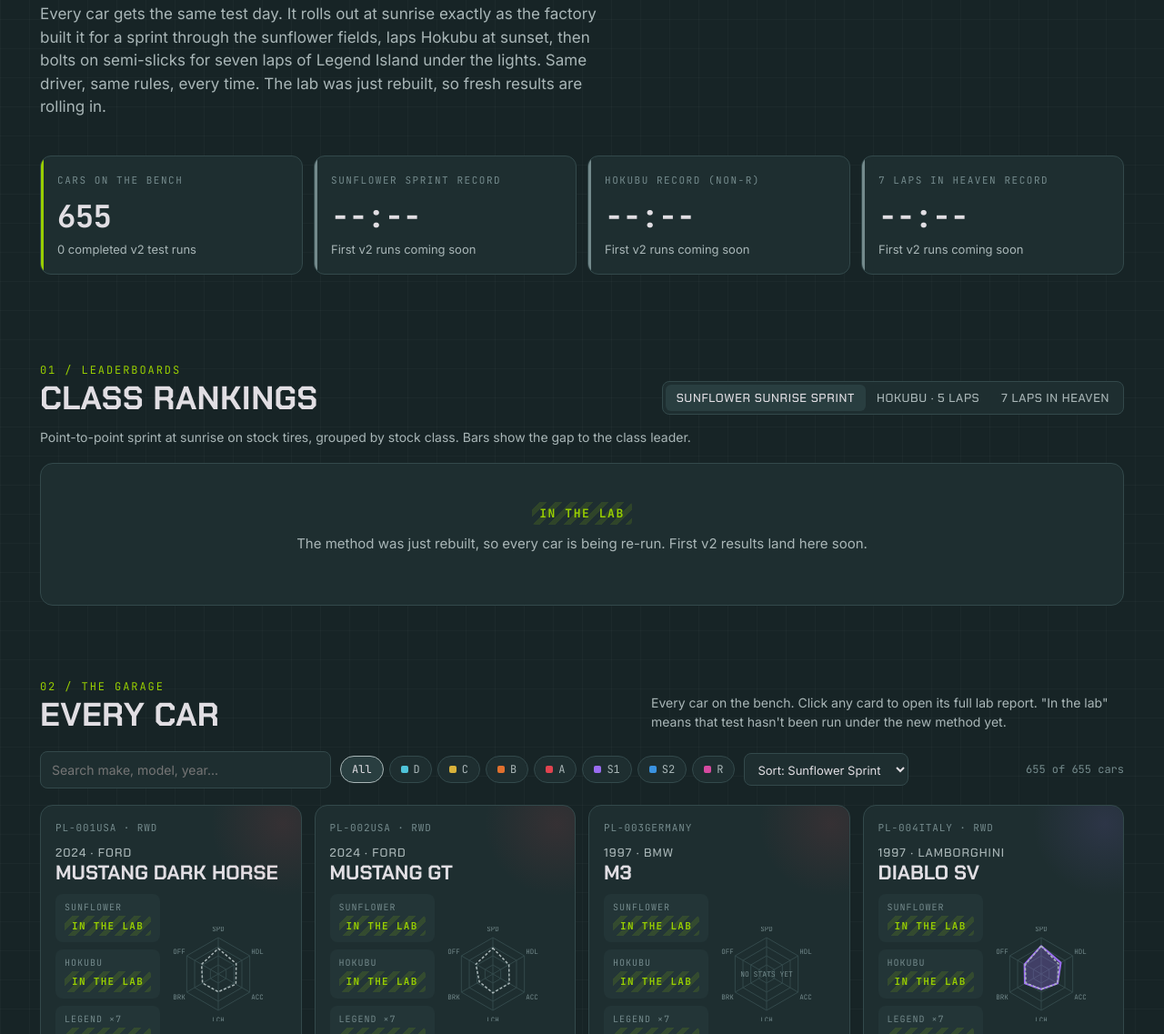
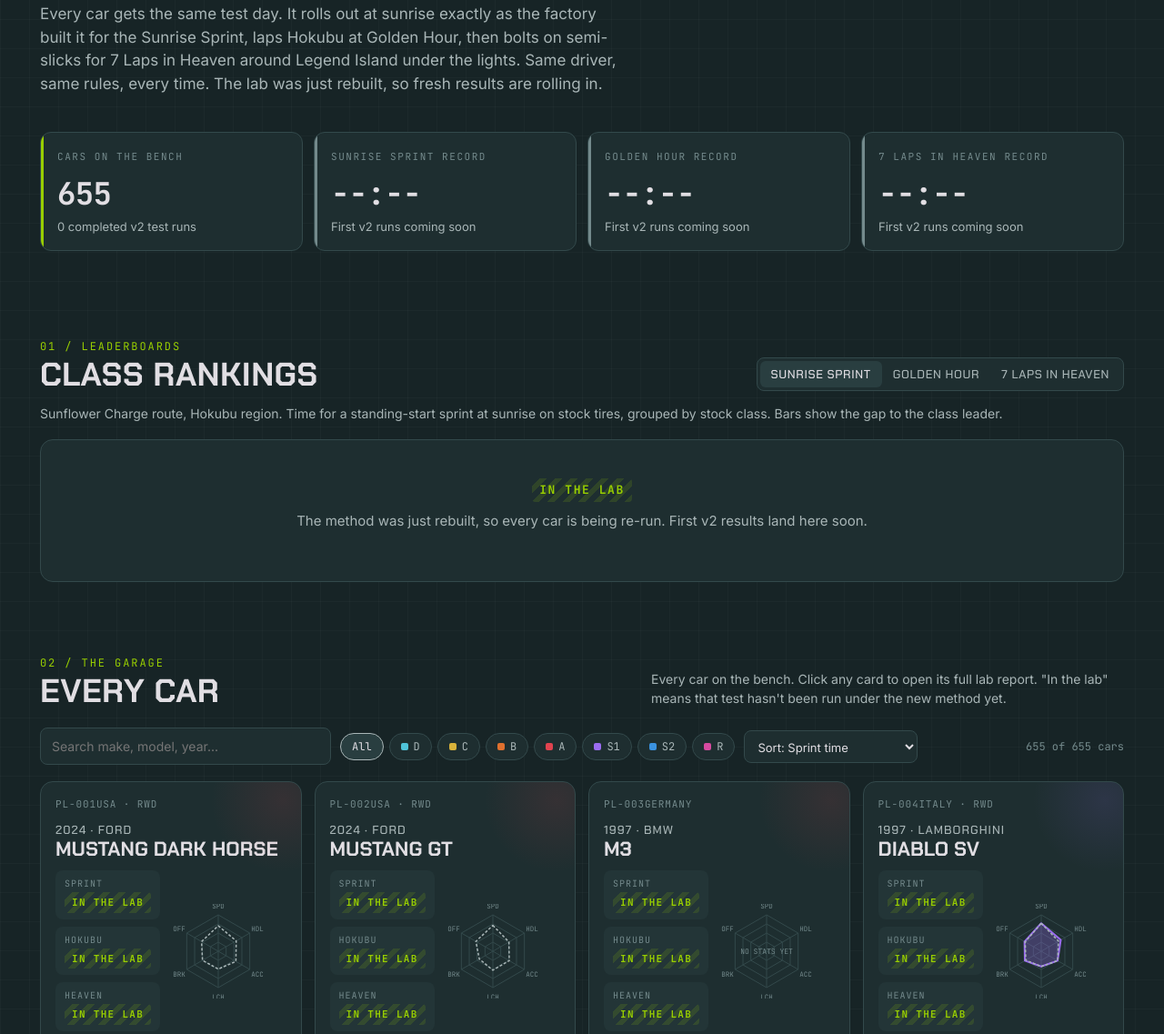
Before and after one commit to PoolzyLabs/poolzylabs.github.io, a plain HTML site: page fh6/index.html in a window 1280 px wide. Shown: the part 427-1564 px from the top of the page at 91% size. Drawn offline with Linux system fonts and the light colour scheme.

Commit message:
Use locked test names: Sunrise Sprint, Golden Hour, 7 Laps in Heaven
Co-Authored-By: Claude Opus 5.5 <noreply@anthropic.com>
Claude-Session: https://claude.ai/code/session_01AqMxB4CBdfdDfxvdZhTS3F

```diff
--- a/fh6/index.html
+++ b/fh6/index.html
@@ -233,7 +233,7 @@ footer .wrap{display:flex;justify-content:space-between;gap:16px;flex-wrap:wrap}
   <div class="wrap">
     <div class="tag"><span class="dot"></span>Forza Horizon 6 · Test Bench · Method v2</div>
     <h1>One car.<br><em>One day.</em><br>Sunrise to lights out.</h1>
-    <p class="lede">Every car gets the same test day. It rolls out at sunrise exactly as the factory built it for a sprint through the sunflower fields, laps Hokubu at sunset, then bolts on semi-slicks for seven laps of Legend Island under the lights. Same driver, same rules, every time. The lab was just rebuilt, so fresh results are rolling in.</p>
+    <p class="lede">Every car gets the same test day. It rolls out at sunrise exactly as the factory built it for the Sunrise Sprint, laps Hokubu at Golden Hour, then bolts on semi-slicks for 7 Laps in Heaven around Legend Island under the lights. Same driver, same rules, every time. The lab was just rebuilt, so fresh results are rolling in.</p>
     <div class="tiles" id="tiles"></div>
   </div>
 </header>
@@ -244,8 +244,8 @@ footer .wrap{display:flex;justify-content:space-between;gap:16px;flex-wrap:wrap}
   <div class="sh">
     <div><div class="num">01 / LEADERBOARDS</div><h2>Class Rankings</h2></div>
     <div class="seg" id="lbseg">
-      <button data-v="sf" class="on">Sunflower Sunrise Sprint</button>
-      <button data-v="hok">Hokubu · 5 laps</button>
+      <button data-v="sf" class="on">Sunrise Sprint</button>
+      <button data-v="hok">Golden Hour</button>
       <button data-v="li7">7 Laps in Heaven</button>
     </div>
   </div>
@@ -262,9 +262,9 @@ footer .wrap{display:flex;justify-content:space-between;gap:16px;flex-wrap:wrap}
     <input class="search" id="q" type="search" placeholder="Search make, model, year..." aria-label="Search cars">
     <div class="chips" id="chips"></div>
     <select id="sort" aria-label="Sort cars">
-      <option value="sf">Sort: Sunflower Sprint</option>
-      <option value="hok">Sort: Hokubu lap</option>
-      <option value="li7">Sort: 7 Laps in Heaven</option>
+      <option value="sf">Sort: Sprint time</option>
+      <option value="hok">Sort: Hokubu fastest lap</option>
+      <option value="li7">Sort: Heaven 7-lap total</option>
       <option value="pi">Sort: PI (high to low)</option>
       <option value="gain">Sort: Tire PI gain</option>
       <option value="year">Sort: Year (oldest)</option>
@@ -326,10 +326,10 @@ footer .wrap{display:flex;justify-content:space-between;gap:16px;flex-wrap:wrap}
     <p>Anyone with FH6 can replicate every number on this page. That's the point.</p>
   </div>
   <div class="mgrid">
-    <div class="mcard"><div class="n">01</div><h3>Sunflower Sunrise Sprint</h3><p>Sunrise. A solo point-to-point sprint on the car's stock tires, standing start, no traffic. A sprint, so its times aren't comparable to lap times.</p></div>
-    <div class="mcard"><div class="n">02</div><h3>Hokubu × 5</h3><p>Sunset. A solo five-lap private event on stock tires. The first laps warm the tires; the fastest lap is the result. Body panel changes are allowed and logged.</p></div>
-    <div class="mcard"><div class="n">03</div><h3>7 Laps in Heaven</h3><p>Night. The final test: semi-slicks go on for a solo seven-lap race around Legend Island. The 7-lap total is the result.</p></div>
-    <div class="mcard"><div class="n">AI</div><h3>Same Driver Every Time</h3><p>Every lap is driven by ANNA at Unbeatable, so the times show the car, not the driver. Manual gearbox, launch control on, simulation steering, damage off, fall, dry, no traffic. ABS, traction and stability settings are being finalized.</p></div>
+    <div class="mcard"><div class="n">01</div><h3>Sunrise Sprint</h3><p>Sunflower Charge route, Hokubu region. A solo standing-start sprint on the car's stock tires with every assist on, like the owner would drive it. Result: time. A sprint, so it isn't comparable to lap times.</p></div>
+    <div class="mcard"><div class="n">02</div><h3>Golden Hour</h3><p>Hokubu Circuit at sunset. Five solo laps on stock tires with ABS on and traction and stability off, like a sport mode. The first laps warm the tires. Result: fastest lap.</p></div>
+    <div class="mcard"><div class="n">03</div><h3>7 Laps in Heaven</h3><p>Legend Island Circuit at night. The final test: semi-slicks go on and every assist comes off for a solo seven-lap race. Result: 7-lap total.</p></div>
+    <div class="mcard"><div class="n">AI</div><h3>Same Driver Every Time</h3><p>Every lap is driven by ANNA at Unbeatable, so the times show the car, not the driver. Manual gearbox, launch control on, simulation steering, damage off, fall, dry, no traffic. Body changes, like a removed wing, are logged and apply to all three tests.</p></div>
     <div class="mcard"><div class="n">±.017</div><h3>Timing Precision</h3><p>Times are accurate to about 0.017s, one 60 Hz frame. Gaps smaller than that are a tie.</p></div>
     <div class="mcard"><div class="n">R</div><h3>What's Left Out</h3><p>R class is mostly purpose-built track cars, so it isn't ranked yet. Listed R cars are for reference.</p></div>
   </div>
@@ -1050,8 +1050,8 @@ function hideTip(){ tip.style.opacity=0; }
   const rec=(lab,k,ck)=>{ const b=best(k); return b ? {k:lab,v:fmt(b[k]),s:b.name,a:CCOL[b[ck]]} : {k:lab,v:"--:--",s:"First v2 runs coming soon",a:"var(--ink3)"}; };
   const T = [
     {k:"Cars on the bench",v:tested,s:`${runs} completed v2 test runs`,a:"var(--acid)"},
-    rec("Sunflower Sprint record","sfS","sc"),
-    rec("Hokubu record (non-R)","hokS","sc"),
+    rec("Sunrise Sprint record","sfS","sc"),
+    rec("Golden Hour record","hokS","sc"),
     rec("7 Laps in Heaven record","li7S","lc"),
   ];
   document.getElementById("tiles").innerHTML = T.map(t=>`<div class="tile" style="--acc:${t.a}"><div class="k">${t.k}</div><div class="v">${t.v}</div><div class="s">${esc(t.s)}</div></div>`).join("");
@@ -1103,7 +1103,7 @@ function card(c){
     <div class="nm"><div class="mk">${c.y} · ${esc(c.mk)}</div><div class="md">${esc(c.md)}</div></div>
     <div class="mid">
       <div class="reads">
-        ${rd("SUNFLOWER","sfS","sc")}${rd("HOKUBU","hokS","sc")}${rd("LEGEND ×7","li7S","lc")}
+        ${rd("SPRINT","sfS","sc")}${rd("HOKUBU","hokS","sc")}${rd("HEAVEN","li7S","lc")}
       </div>
       ${radar(c)}
     </div>
@@ -1138,9 +1138,9 @@ function openCar(id){
     </div>
     <div class="bd">
       <div>
-        <div class="read" style="margin-bottom:8px"><div class="l"><span>SUNFLOWER SUNRISE SPRINT · STOCK</span>${c.sfS?`<span>#${c.sfSR} in ${c.sc}</span>`:""}</div>${c.sfS?`<div class="t">${fmt(c.sfS)}</div>`:pend()}</div>
-        <div class="read" style="margin-bottom:8px"><div class="l"><span>HOKUBU · 5 LAPS · STOCK</span>${c.hokS?`<span>#${c.hokSR} in ${c.sc}</span>`:""}</div>${c.hokS?`<div class="t">${fmt(c.hokS)}</div>`:pend()}${c.body?`<div class="l" style="margin-top:4px"><span>BODY: ${esc(c.body).toUpperCase()}</span></div>`:""}</div>
-        <div class="read"><div class="l"><span>7 LAPS IN HEAVEN · SEMI-SLICKS</span>${c.li7S?`<span>#${c.li7SR} in ${c.lc}</span>`:""}</div>${c.li7S?`<div class="t">${fmt(c.li7S)}</div>`:pend()}</div>
+        <div class="read" style="margin-bottom:8px"><div class="l"><span>SUNRISE SPRINT · TIME</span>${c.sfS?`<span>#${c.sfSR} in ${c.sc}</span>`:""}</div>${c.sfS?`<div class="t">${fmt(c.sfS)}</div>`:pend()}</div>
+        <div class="read" style="margin-bottom:8px"><div class="l"><span>GOLDEN HOUR · FASTEST LAP</span>${c.hokS?`<span>#${c.hokSR} in ${c.sc}</span>`:""}</div>${c.hokS?`<div class="t">${fmt(c.hokS)}</div>`:pend()}${c.body?`<div class="l" style="margin-top:4px"><span>BODY: ${esc(c.body).toUpperCase()}</span></div>`:""}</div>
+        <div class="read"><div class="l"><span>7 LAPS IN HEAVEN · 7-LAP TOTAL</span>${c.li7S?`<span>#${c.li7SR} in ${c.lc}</span>`:""}</div>${c.li7S?`<div class="t">${fmt(c.li7S)}</div>`:pend()}</div>
         ${spec.length?`<table class="spec" style="margin-top:14px">${spec.map(r=>`<tr><td>${r[0]}</td><td>${esc(r[1])}</td></tr>`).join("")}</table>`:""}
       </div>
       <div>
@@ -1163,9 +1163,9 @@ document.getElementById("lbseg").addEventListener("click",e=>{ const b=e.target.
 function renderLB(){
   const key = {hok:"hokS",sf:"sfS",li7:"li7S"}[lbMode], ck = lbMode==="li7"?"lc":"sc";
   document.getElementById("lbnote").textContent = {
-    sf:"Point-to-point sprint at sunrise on stock tires, grouped by stock class. Bars show the gap to the class leader.",
-    hok:"Fastest lap of a five-lap run at sunset on stock tires, grouped by stock class. Bars show the gap to the class leader.",
-    li7:"Seven-lap total at night on semi-slicks, grouped by semi-slick class. Bars show the gap to the class leader."}[lbMode];
+    sf:"Sunflower Charge route, Hokubu region. Time for a standing-start sprint at sunrise on stock tires, grouped by stock class. Bars show the gap to the class leader.",
+    hok:"Hokubu Circuit. Fastest lap of five at sunset on stock tires, grouped by stock class. Bars show the gap to the class leader.",
+    li7:"Legend Island Circuit. 7-lap total at night on semi-slicks, grouped by semi-slick class. Bars show the gap to the class leader."}[lbMode];
   const groups={}; CARS.filter(c=>c[key]!=null).forEach(c=>(groups[c[ck]] ||= []).push(c));
   const order = CLASSES.filter(k=>groups[k]).reverse();
   if(!order.length){ document.getElementById("lbgrid").innerHTML = `<div class="panel" style="grid-column:1/-1;text-align:center;padding:40px 20px"><div class="pending" style="font-size:13px">IN THE LAB</div><p style="color:var(--ink2);margin-top:10px">The method was just rebuilt, so every car is being re-run. First v2 results land here soon.</p></div>`; return; }
@@ -1277,7 +1277,7 @@ renderLB();
       const best=Math.min(...have.map(x=>x.c[key])), worst=Math.max(...have.map(x=>x.c[key])); const span=Math.max(worst-best,0.5);
       return `<div class="metric"><h4>${title}</h4>${sel.map(x=>{ const v=x.c[key]; if(v==null) return `<div class="mrow"><span class="nm">${esc(x.c.md)}</span><span>${pend()}</span><span></span></div>`;
         const gap=v-best; return `<div class="mrow"><span class="nm">${esc(x.c.md)}</span><div class="track"><i style="background:${PCOL[x.i]};width:${gap===0?100:Math.max(8,100-gap/span*70)}%"></i></div><span class="val">${fmtf(v)}<br><small>${gap===0?"FASTEST":"+"+gap.toFixed(3)+"s"}</small></span></div>`; }).join("")}</div>`; };
-    document.getElementById("sdtimes").innerHTML = metric("Sunflower Sunrise Sprint","sfS",fmt)+metric("Hokubu · 5 laps","hokS",fmt)+metric("7 Laps in Heaven","li7S",fmt);
+    document.getElementById("sdtimes").innerHTML = metric("Sunrise Sprint · time","sfS",fmt)+metric("Golden Hour · fastest lap","hokS",fmt)+metric("7 Laps in Heaven · 7-lap total","li7S",fmt);
     const rat = sel.some(x=>x.c.rS) ? `<div class="metric"><h4>Stock ratings (out of 10)</h4>${RLAB.map((l,ri)=>`<div style="margin-bottom:8px"><div class="mono" style="font-size:11px;color:var(--ink2);margin-bottom:3px">${l.toUpperCase()}</div>${sel.map(x=>{ const v=x.c.rS?x.c.rS[ri]:null; return `<div class="mrow" style="grid-template-columns:1fr 40px;margin-bottom:3px"><div class="track" style="height:8px"><i style="background:${PCOL[x.i]};width:${v!=null?v*10:0}%"></i></div><span class="val" style="font-size:12px">${v!=null?v.toFixed(1):"n/a"}</span></div>`; }).join("")}</div>`).join("")}</div>` : `<p style="color:var(--ink3)">No ratings logged for these cars yet.</p>`;
     document.getElementById("sdrat").innerHTML = rat;
     const rows=[["Year","y",v=>v],["Stock class","sp",(v,c)=>c.sc+" "+v],["Semi-slick class","lp",(v,c)=>v?c.lc+" "+v:"n/a"],["Drivetrain","dt",v=>v||"n/a"],["Power","hp",v=>v?v+" hp":"n/a"],["Weight","wt",v=>v?v.toLocaleString()+" lb":"n/a"],["0-60 mph","z60",v=>v?v.toFixed(3)+" s":"n/a"],["Top speed","top",v=>v?v+" mph":"n/a"]];
@@ -1286,7 +1286,7 @@ renderLB();
     const v=document.getElementById("verdict");
     if(sel.length<2){ v.innerHTML="Pick at least two cars to start a showdown."; return; }
     const win=(k)=>{ const h=sel.filter(x=>x.c[k]!=null); if(h.length<2) return null; return h.sort((p,q)=>p.c[k]-q.c[k])[0].c; };
-    const ws=[["sfS","the Sunflower Sprint"],["hokS","Hokubu"],["li7S","7 Laps in Heaven"]].map(([k,n])=>({w:win(k),n})).filter(x=>x.w);
+    const ws=[["sfS","the Sunrise Sprint"],["hokS","Golden Hour"],["li7S","7 Laps in Heaven"]].map(([k,n])=>({w:win(k),n})).filter(x=>x.w);
     const parts=ws.map(x=>`<b>${esc(x.w.md)}</b> takes ${x.n}`);
     const sweep = ws.length===3 && ws.every(x=>x.w.id===ws[0].w.id);
     v.innerHTML = parts.length ? "Lab verdict: "+(parts.length>1?parts.slice(0,-1).join(", ")+" and "+parts[parts.length-1]:parts[0])+(sweep?". A clean sweep.":".") : "Not enough shared tests between these cars yet. Check back soon.";
```
